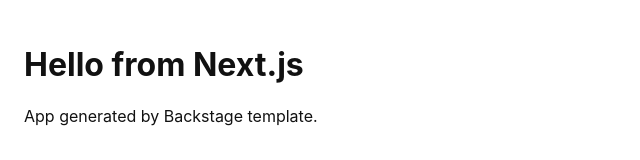
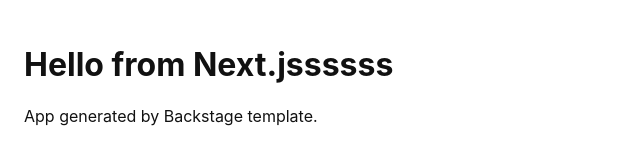
Before and after one commit to shubhamvjv/forwardapprepo, a Next.js app: page / in a window 1280 px wide. Shown: the top 160 px of the page, without its empty margins (0-640 px from the left). Built offline with nearby package versions, Linux system fonts and the light colour scheme.

Commit message:
Fix typo in heading from 'Next.js' to 'Next.jssssss'

```diff
--- a/app/page.tsx
+++ b/app/page.tsx
@@ -1,7 +1,7 @@
 export default function Page() {
 return (
 <main style={{ padding: 24 }}>
-<h1>Hello from Next.js</h1>
+<h1>Hello from Next.jssssss</h1>
 <p>App generated by Backstage template.</p>
 </main>
 );
```
